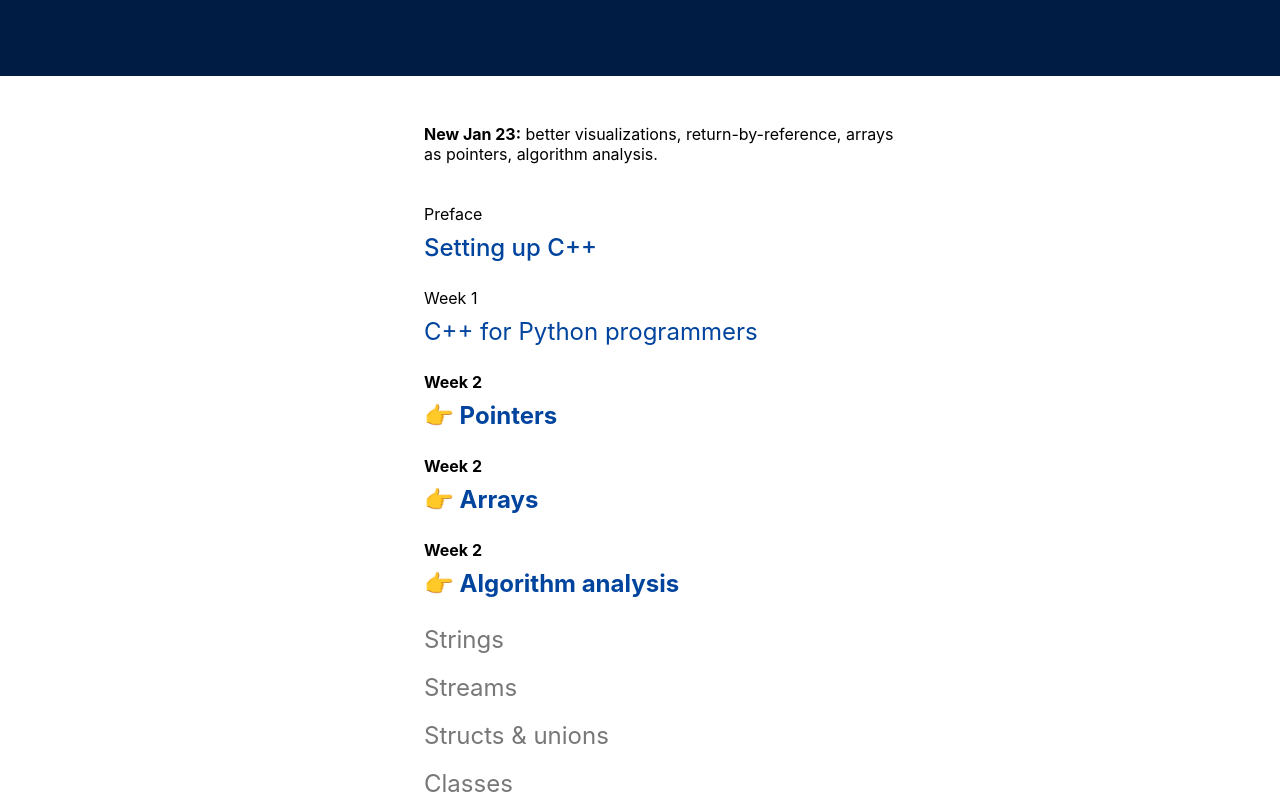
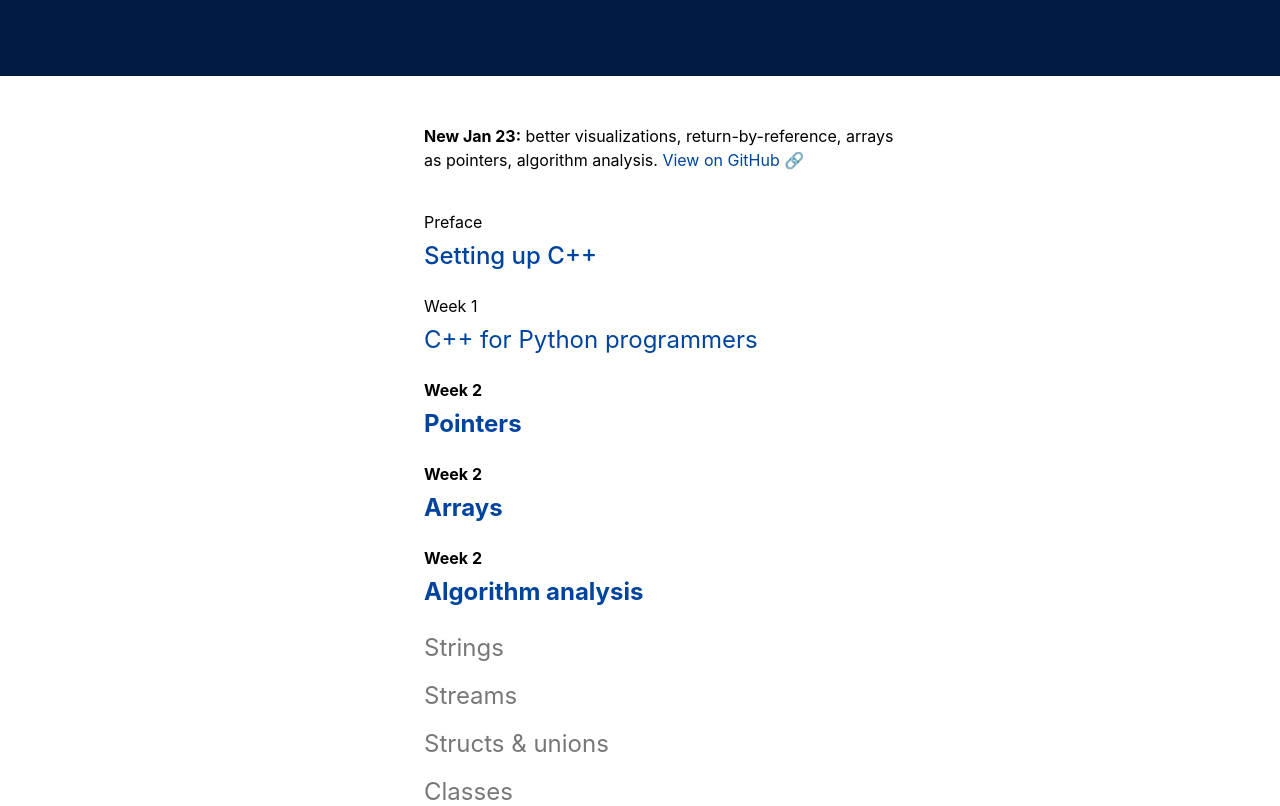
Before and after one commit to blubits/cs12-module, a plain HTML site: page index.html in a window 1280 px wide. Shown: the part 400-1206 px from the top of the page. Drawn offline with nearby package versions, Linux system fonts and the light colour scheme; a script that the page names is missing.

Commit message:
Add README

```diff
--- a/index.html
+++ b/index.html
@@ -39,9 +39,9 @@
   <section class="pt2 pt4-ns flex justify-center">
     <ul class="w-100 w-80-m w-40-l f5 f3-ns list lh-copy lh-big-ns gray mv0">
       <li class="pt4 pb3 pt3-ns pb4-ns">
-        <p class="f6 f5-ns black ma0 lh-title">
+        <p class="f6 f5-ns black ma0 lh-copy">
           <span class="fw7">New Jan 23:</span> better visualizations, return-by-reference, arrays as pointers,
-          algorithm analysis.
+          algorithm analysis. <a href="https://github.com/blubits/cs12-module" class="link dark-blue">View on GitHub 🔗</a>
         </p>
       </li>
       <li class="pv2">
@@ -54,15 +54,15 @@
       </li>
       <li class="pv2">
         <p class="f6 f5-ns ma0 lh-title black fw7">Week 2</p>
-        <a href="2.md.html" class="link dark-blue fw7 f5 f3-ns">👉 Pointers</a>
+        <a href="2.md.html" class="link dark-blue fw7 f5 f3-ns">Pointers</a>
       </li>
       <li class="pv2">
         <p class="f6 f5-ns ma0 lh-title black fw7">Week 2</p>
-        <a href="3.md.html" class="link dark-blue fw7 f5 f3-ns">👉 Arrays</a>
+        <a href="3.md.html" class="link dark-blue fw7 f5 f3-ns">Arrays</a>
       </li>
       <li class="pv2">
         <p class="f6 f5-ns ma0 lh-title black fw7">Week 2</p>
-        <a href="4.md.html" class="link dark-blue fw7 f5 f3-ns">👉 Algorithm analysis</a>
+        <a href="4.md.html" class="link dark-blue fw7 f5 f3-ns">Algorithm analysis</a>
       </li>
       <li>Strings</li>
       <li>Streams</li>
```
Also changed, not shown: 1 other file.
